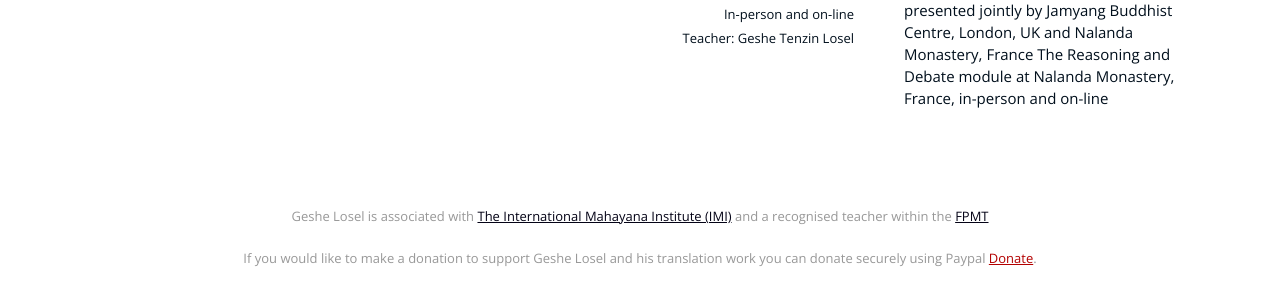
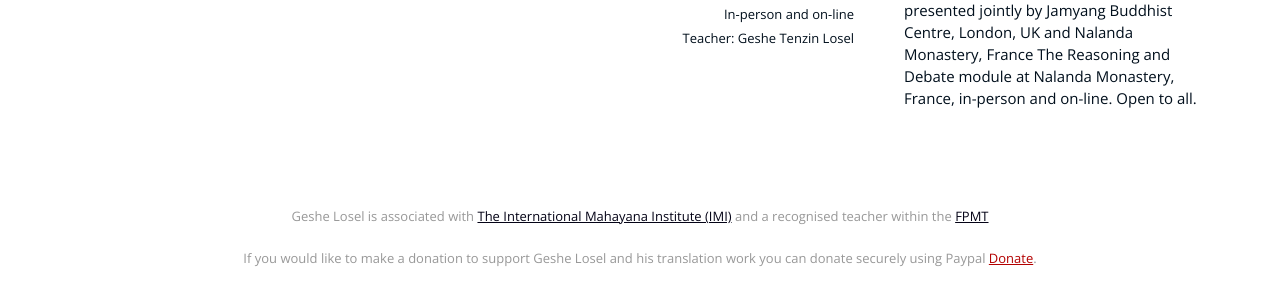
Before and after one commit to hallodom/geshe-graham-losel, a Jekyll site: the page built from index.html, in a window 1280 px wide. Shown: the part 938-1220 px from the top of the page. Built offline with Jekyll 4.4.1, drawn with Linux system fonts in a browser that asks for light colours; some of the changed text lies outside the part shown.

Commit message:
Add open to all

```diff
--- a/index.html
+++ b/index.html
@@ -103,7 +103,7 @@ pageName: index
           A component of the new FPMT course, Exploring Buddhism, beginning
           2024, presented jointly by Jamyang Buddhist Centre, London, UK and
           Nalanda Monastery, France The Reasoning and Debate module at Nalanda
-          Monastery, France, in-person and on-line
+          Monastery, France, in-person and on-line. Open to all.
         </p>
       </div>
     </div>
```
Also changed, not shown: 1 other file.
